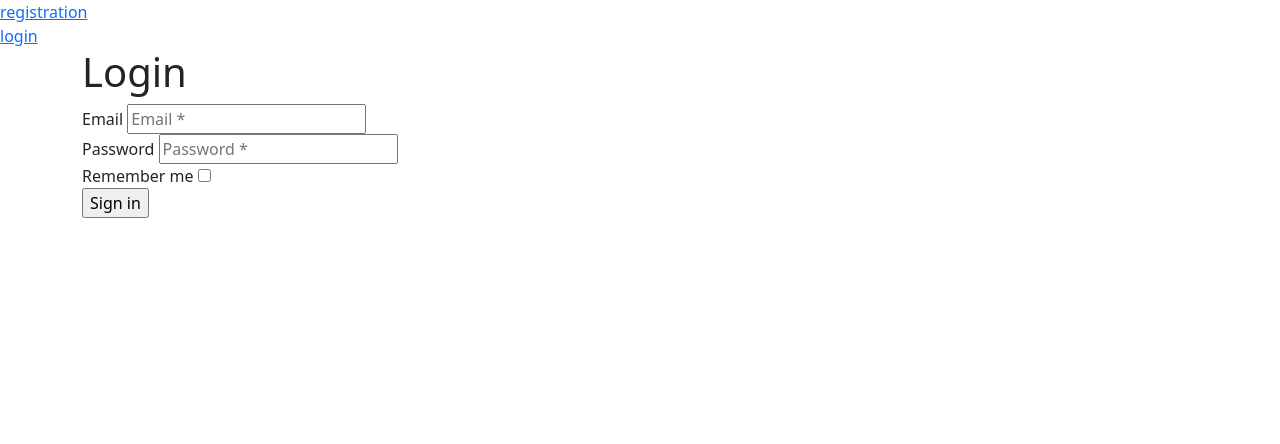
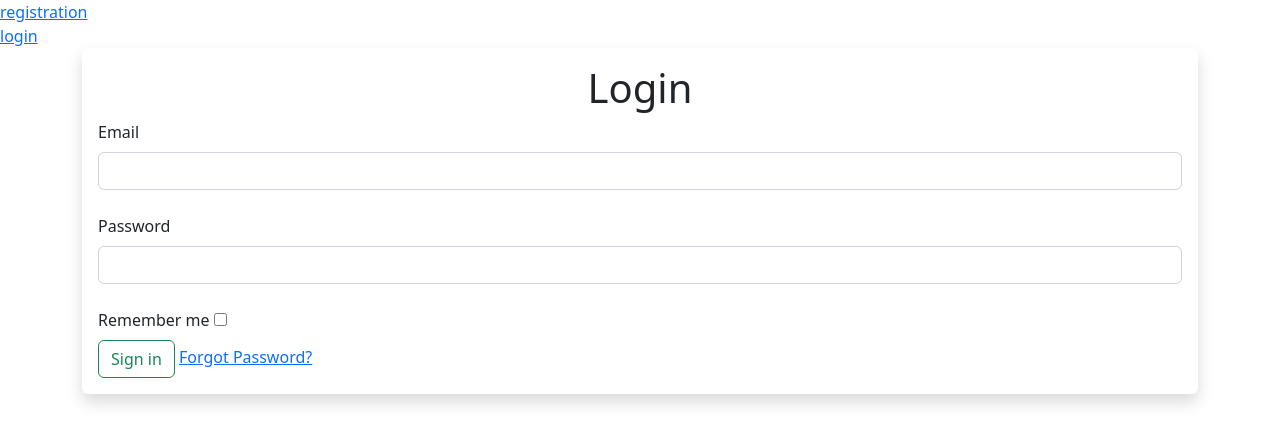
Before and after one commit to UnilabEdu/UnilabManagement, a Flask app: page /login in a window 1280 px wide. Shown: the top 444 px of the page. Run offline with Flask 2, Linux system fonts and the light colour scheme.

Commit message:
added user login

```diff
--- a/app/auth/templates/login.html
+++ b/app/auth/templates/login.html
@@ -3,22 +3,22 @@
 
 <form method="POST", class = "form">
     {{ form.hidden_tag() }}
-              <h1 class="login-title">Login</h1>
+    <div class="shadow p-3 mb-5 bg-body rounded">
+        <h1 align="center">Login</h1>
+        <form method="post">
+            {{ form.hidden_tag() }}
 
-                      <div class="">
-
-                           {{ form.email.label }} {{ form.email(class = "", placeholder="Email *") }}
-                      </div>
-
-                      <div class="">
-                           {{ form.password.label }} {{ form.password(class = "", placeholder="Password *") }}
-                       </div>
-
-                        <div class="">
-                           {{ form.remember.label }} {{ form.remember(class = "") }}
-                       </div>
-
-        {{ form.submit(class = "" ) }}
+            {{form.email.label(class="form-label")}}
+            {{form.email(class="form-control")}}
+            <br>
+            {{ form.password.label(class="form-label") }}
+            {{ form.password(class="form-control") }}
+            <br>
+            {{ form.remember.label(class="form-label") }}
+            {{ form.remember()}}
+            <br>
+            {{ form.submit(class="btn  btn-outline-success") }}  <a href="{{url_for('user.reset_request')}}">Forgot Password?</a>
+        </form>
     </form>
 
 
--- a/app/auth/views.py
+++ b/app/auth/views.py
@@ -59,23 +59,27 @@ def registration():
 def login():
     form = LoginForm()
     if form.validate_on_submit():
-                user = User.find_by_email(form.email.data)
-                session["logged_in"] = True
-
-
-                if user is not None:
-                    login_user(user)
-                    flash("მომხმარებელმა წარმატებით გაიარა ავტორიზაცია")
-
-
-                    # next = request.args.get('next')
-                    #
-                    # if next is None:
-                    #     next = url_for('unilab.main')
-                    #
-                    # return redirect(next)
+        user = User.find_by_email(form.email.data)
+        # session["logged_in"] = True
+        if user:
+            # login_user(user)
+            if user.check_password(form.password.data):
+                login_user(user, remember=form.remember.data)
+                flash("Login Successfully", category="success")
+                return redirect(url_for('user.welcome'))
+            else:
+                flash("Wrong Password - Try Again!", category="error")
+        else:
+            flash("User Doesn`t Exists! Try Again...", category='error')
+            # next = request.args.get('next')
+            #
+            # if next is None:
+            #     next = url_for('unilab.main')
+            #
+            # return redirect(next)
 
     return render_template("login.html", form = form)
+
 
 
 
@@ -92,3 +96,7 @@ def welcome():
 #     session["logged_in"] = False
 #     return render_template("base.html")
 #
+
+@user_blueprint.route("/reset_password", methods=['GET', 'POST'])
+def reset_request():
+    pass
--- a/app/teaching/views.py
+++ b/app/teaching/views.py
@@ -1,8 +1,5 @@
-from flask import Blueprint, flash, url_for, \
-    redirect, render_template, request, session, request
-from flask_login import logout_user, login_required, current_user, login_user
+from flask import Blueprint, flash, render_template, request, url_for
 from werkzeug.utils import secure_filename
-from app.extensions import db, get_password, send_email_after_register
 from app.teaching.models import Courses, Subject, UserCourses
 from app.teaching.forms import CoursesForm, SubjectForm
 from app.configs import PROJECT_ROOT
```
